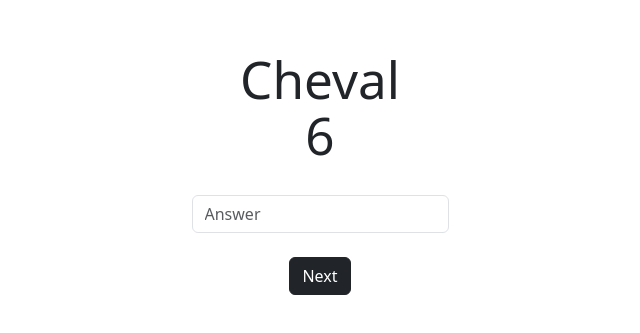
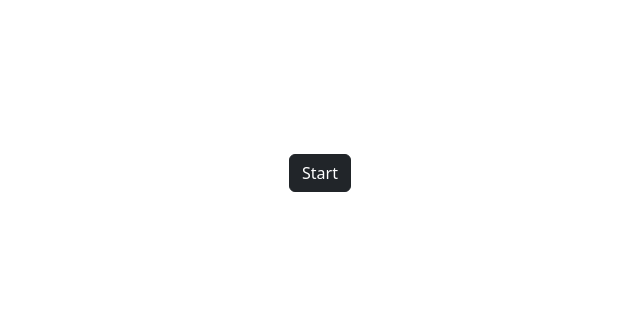
Before and after one commit to lilave232/malika-numbers, a React (Vite) app: page / in a window 1280 px wide. Shown: the part 227-560 px from the top of the page, without its empty margins (320-960 px from the left). Built offline with nearby package versions, Linux system fonts and the light colour scheme.

Commit message:
First Commit

```diff
--- a/index.html
+++ b/index.html
@@ -7,7 +7,7 @@
     <title>Malika Numbers</title>
     <link href="https://cdn.jsdelivr.net/npm/bootstrap@5.3.3/dist/css/bootstrap.min.css" rel="stylesheet" integrity="sha384-QWTKZyjpPEjISv5WaRU9OFeRpok6YctnYmDr5pNlyT2bRjXh0JMhjY6hW+ALEwIH" crossorigin="anonymous">
   </head>
-  <body style="height:100dvh;">
+  <body>
     <div id="root"></div>
     <script type="module" src="/src/main.jsx"></script>
     <script src="https://cdn.jsdelivr.net/npm/bootstrap@5.3.3/dist/js/bootstrap.bundle.min.js" integrity="sha384-YvpcrYf0tY3lHB60NNkmXc5s9fDVZLESaAA55NDzOxhy9GkcIdslK1eN7N6jIeHz" crossorigin="anonymous"></script>
--- a/src/App.jsx
+++ b/src/App.jsx
@@ -4,63 +4,135 @@ import viteLogo from '/vite.svg'
 import './App.css'
 
 function App() {
-  const words = ["Plein","Carre","Cheval","Transversale","Sixain"]
-  const numbers = [1,2,3,4,5,6,7,8,9,10]
+  const words = ["Plein","Carre","Cheval","Transversale","Sixain"];
+  const numbers = [2,3,4,5,6,7,8,9,10];
+  const [setValues, setSetValues] = useState([]);
+  const [timeLeft, setTimeLeft] = useState(150);
+  const [isStarted, setIsStarted] = useState(false);
+  const [isFinished, setIsFinished] = useState(false);
 
-  const [randomNumber, setRandomNumber] = useState("");
-  const [randomWord, setRandomWord] = useState(0);
+  useEffect(() => {
+    if (timeLeft <= 0) {
+      setIsStarted(false);
+      setIsFinished(true);
+      return;
+    };
+
+    const intervalId = setInterval(() => {
+      setTimeLeft((prevTime) => prevTime - 1);
+    }, 1000);
+
+    // Cleanup the interval on component unmount
+    return () => clearInterval(intervalId);
+  }, [timeLeft]);
+
+  function buildUniquePairSet(array1, array2) {
+    const pairSet = new Set();
+
+    array1.forEach(a => {
+      array2.forEach(b => {
+        // Serialize the pair to a string
+        const pair = JSON.stringify([a, b]);
+        pairSet.add(pair);
+      });
+    });
+
+    // Convert back to array of pairs if needed
+    return Array.from(pairSet).map(pair => JSON.parse(pair));
+  }
+
+  function randomizeSet(inputSet) {
+    // Convert the Set to an Array
+    const array = Array.from(inputSet);
+
+    // Shuffle the Array using Fisher-Yates algorithm
+    for (let i = array.length - 1; i > 0; i--) {
+      const randomIndex = Math.floor(Math.random() * (i + 1));
+      [array[i], array[randomIndex]] = [array[randomIndex], array[i]];
+    }
+
+    // Convert back to Set (if needed) or return the array
+    return array; // Return a randomized Set
+    // return array;       // Return a randomized Array
+  }
+
+  const [count, setCount] = useState(-1);
 
   const [isSuccess, setIsSuccess] = useState(false);
   const [isFailure, setIsFailure] = useState(false);
 
-  useEffect(() => {
-    newSet()
-  },[])
-
   const newSet = () => {
-    setRandomWord(words[Math.floor(Math.random() * words.length)]);
-    setRandomNumber(numbers[Math.floor(Math.random() * numbers.length)]);
+    setCount(count + 1);
   }
 
   const checkAnswer = (e) => {
     e.preventDefault();
     let answer = 0;
+    const randomWord = setValues[count][0];
+    const randomNumber = setValues[count][1];
     if (randomWord === "Plein") answer = randomNumber * 35;
     if (randomWord === "Carre") answer = randomNumber * 8;
     if (randomWord === "Transversale") answer = randomNumber * 11;
     if (randomWord === "Sixain") answer = randomNumber * 5;
     if (randomWord === "Cheval") answer = randomNumber * 17;
     if (parseInt(e.target.answer.value) == answer) {
-      console.log("Correct")
       setIsSuccess(true);
       setIsFailure(false);
       newSet();
       e.target.answer.value = ""
     } else {
-      console.log("Incorrect")
       setIsSuccess(false);
       setIsFailure(true);
       e.target.answer.value = ""
     }
-    setTimeout(()=>{setIsFailure(false);setIsSuccess(false);}, 1000);
+    setTimeout(()=>{setIsFailure(false);setIsSuccess(false);}, 150000);
+  }
+
+  const start = () => {
+    setTimeLeft(150);
+    const values = randomizeSet(buildUniquePairSet(words,numbers));
+    setSetValues(values);
+    newSet();
+    setCount(0);
+    setIsFinished(false);
+    setIsStarted(true);
   }
 
   return (
     <>
       <div>
+        {isStarted ?
+          <>
+            <div>
+              {timeLeft > 0 ? (
+                <>
+                  <p>Time left: {timeLeft} seconds</p>
+                  <p>{count}/{setValues.length}</p>
+                </>
+              ) : (
+                <p>Countdown finished!</p>
+              )}
+            </div>
             <div id="success" class={"alert alert-success " + (!isSuccess ? 'd-none' : '')} role="alert">
               Correct!
             </div>
             <div id="failure" class={"alert alert-danger " + (!isFailure ? 'd-none' : '')} role="alert">
               Incorrect!
             </div>
-        <h1>{randomWord}<br></br>{randomNumber}</h1>
+            {(setValues.length > 0) ? <h1>{setValues[count][0]}<br></br>{setValues[count][1]}</h1> : <></>}
             <br></br>
             <form href="" onSubmit={checkAnswer}>
               <input id="answer" type="text" class="form-control" placeholder="Answer"/>
               <br></br>
               <button type="submit" class="btn btn-dark">Next</button>
             </form>
+          </>
+          :
+          <div>
+            {isFinished ? <h1>You Got {count}/{setValues.length}!</h1> : <></>}
+            <button onClick={start} class="btn btn-dark">Start</button>
+          </div>
+        }
       </div>
     </>
   )
```
Lines whose indentation alone changed are shown as unchanged.
